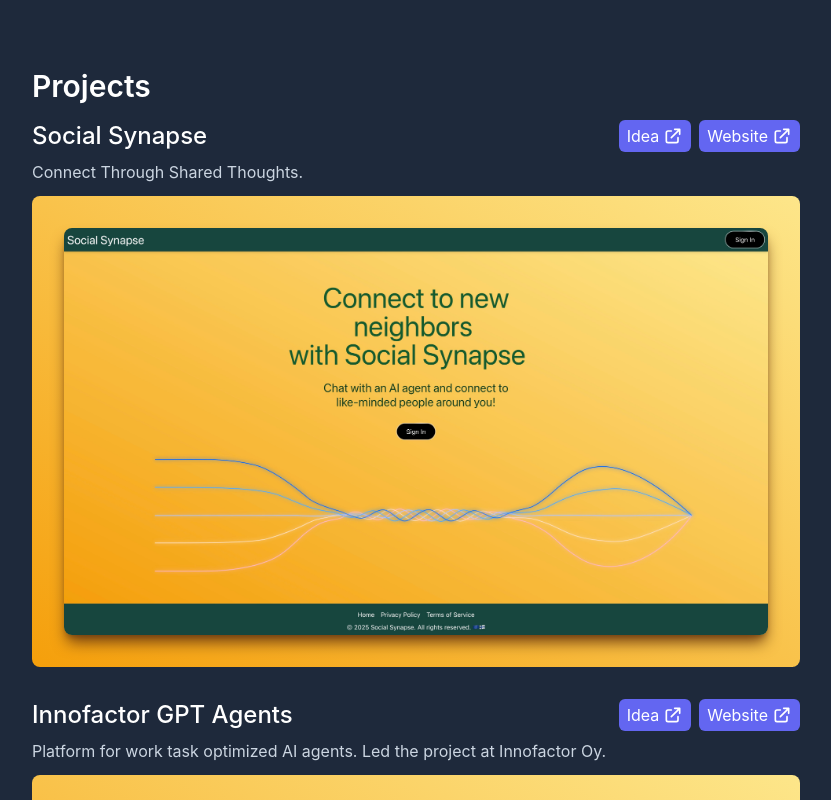
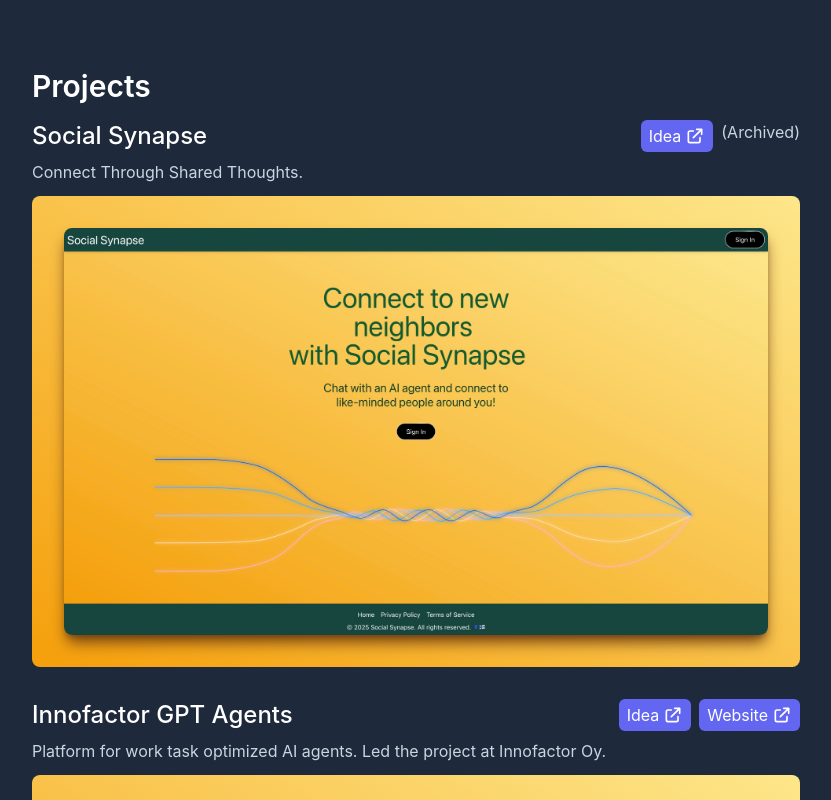
Before and after one commit to josuakiviranta/josuakiviranta.com, a Next.js app: page / in a window 1280 px wide. Shown: the part 1040-1840 px from the top of the page, without its empty margins (224-1055 px from the left). Built offline with nearby package versions, Linux system fonts and the light colour scheme.

Commit message:
archived social synapse

```diff
--- a/components/ProjectContainer.tsx
+++ b/components/ProjectContainer.tsx
@@ -8,6 +8,7 @@
   ideaPage?: string;
   website?: string;
   source?: string;
+  archived?: boolean;
 }
 
 export const ProjectContainer = (props: ProjectProps) => {
@@ -19,7 +20,11 @@
         </h3>
         {props.ideaPage && <LinkButton link={props.ideaPage} text="Idea" />}
         {props.storyPage && <LinkButton link={props.storyPage} text="Story" />}
-        {props.website && <LinkButton link={props.website} text="Website" />}
+        {props.website && !props.archived ? (
+          <LinkButton link={props.website} text="Website" />
+        ) : (
+          <span>(Archived)</span>
+        )}
         {props.source && <LinkButton link={props.source} text="Source" />}
       </div>
       <p className="mb-3">{props.description}</p>
--- a/components/ProjectsSection.tsx
+++ b/components/ProjectsSection.tsx
@@ -12,6 +12,7 @@
           projectImage="/social-synapse.jpg"
           ideaPage="/socialSynapse"
           website="https://www.socialsynapse.ai/"
+          archived={true}
         />
         <div className="hidden lg:block">
           <ProjectContainer
```
